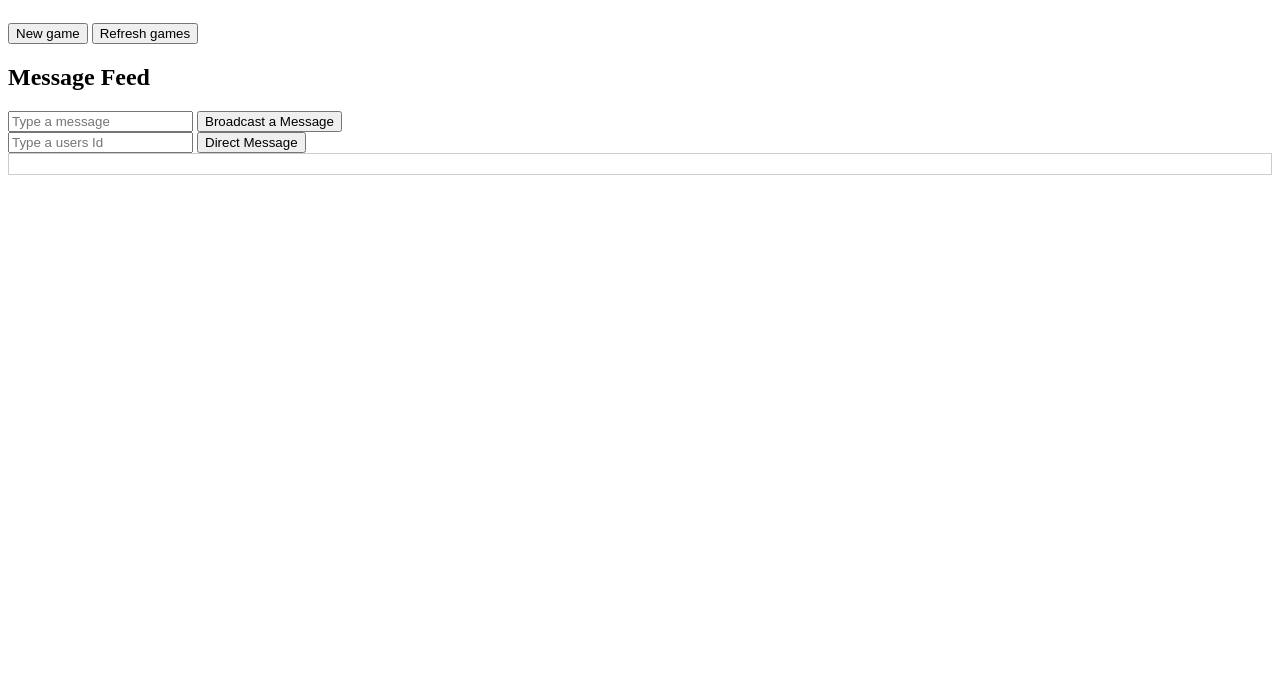
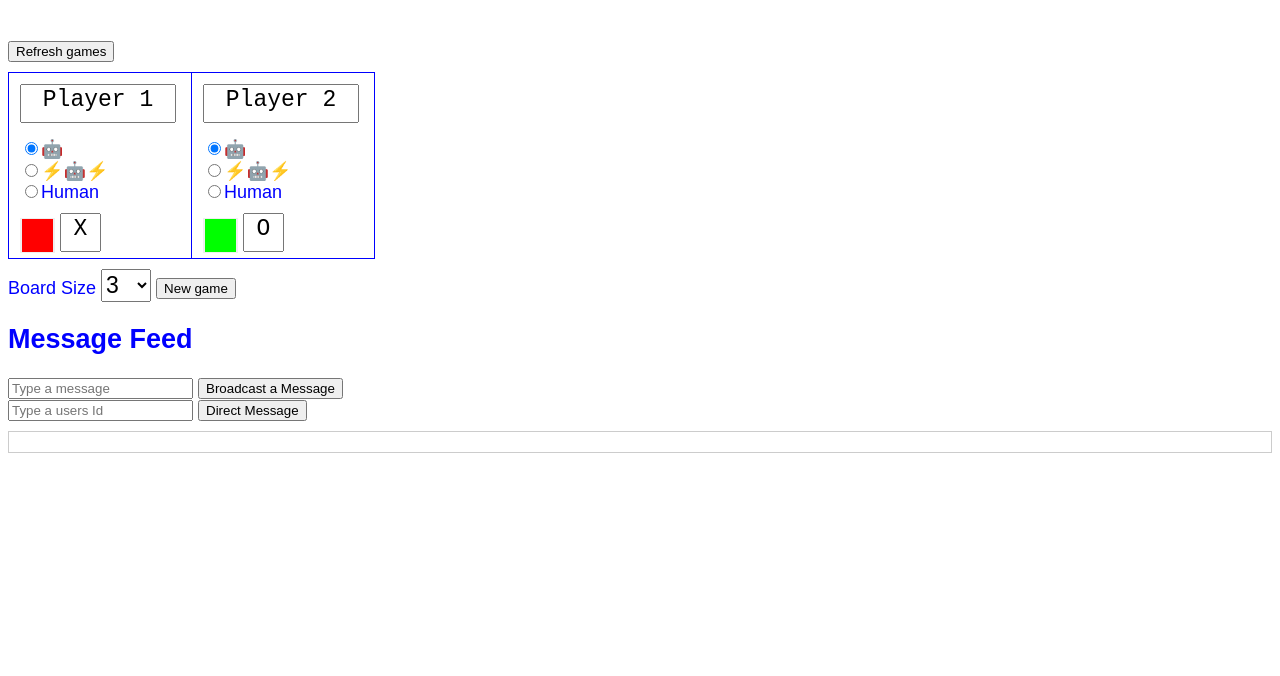
Before and after one commit to ryanjwise/websocket_example, a website: page app/public/index.html in a window 1280 px wide. Shown: the part 124-800 px from the top of the page. Drawn offline with Linux system fonts and the light colour scheme.

Commit message:
add in the front end bits to create a game (player info, board size, etc)

```diff
--- a/app/public/client.js
+++ b/app/public/client.js
@@ -66,7 +66,10 @@ document.getElementById('sendDirectMessage').onclick = () => {
 }
 
 document.getElementById('newGame').onclick = () => {
-  sendMessage({ type: 'command', content: 'start-new-game' })
+  let message = getGameInfo()
+  message.type = 'command'
+  message.content = 'start-new-game'
+  sendMessage(message)
 }
 
 document.getElementById('refreshGames').onclick = () => {
@@ -171,3 +174,25 @@ const onGameBoardCellClick = (evt) => {
   let boardCell = evt.target
   console.log(`Click on ${boardCell.id}`)
 }
+
+const getGameInfo = () => {
+  return {
+    boardSize: document.getElementById('board-size').value,
+    players: [
+      {
+        name: document.getElementById('player-1-name').value,
+        isComputer: document.querySelector('input[name="player-1-type"]:checked').value > 0,
+        boardLetter: document.getElementById('player-1-cell-letter').value,
+        cellColor: document.getElementById('player-1-cell-color').value,
+        isSmart: document.querySelector('input[name="player-1-type"]:checked').value == 2,
+      },
+      {
+        name: document.getElementById('player-2-name').value,
+        isComputer: document.querySelector('input[name="player-2-type"]:checked').value > 0,
+        boardLetter: document.getElementById('player-2-cell-letter').value,
+        cellColor: document.getElementById('player-2-cell-color').value,
+        isSmart: document.querySelector('input[name="player-2-type"]:checked').value == 2,
+      },
+    ],
+  }
+}
--- a/app/public/index.css
+++ b/app/public/index.css
@@ -45,6 +45,18 @@
   font-weight: bold;
 }
 
+body {
+  font-size: large;
+  font-family: Arial, sans-serif;
+  font-size: 18px;
+  color: blue;
+}
+
+div {
+  margin-top: 10px;
+  margin-bottom: 10px;
+}
+
 table {
   border: 0px solid;
   border-collapse: collapse;
@@ -84,3 +96,53 @@ th, td {
 .board-cell.available {
   background-color: rgb(255, 255, 255);
 }
+
+.board-size-listbox {
+  width: 50px;
+  height: 33px;
+  font-size: 23px;
+}
+
+.player-cell-letter {
+  resize: none;
+  text-align: center;
+  width: 35px;
+  height: 33px;
+  font-size: 23px;
+}
+
+.player-name {
+  resize: none;
+  text-align: center;
+  width: 150px;
+  height: 33px;
+  font-size: 23px;
+  margin-top: 10px;
+  margin-left: 10px;
+}
+
+.player-cell-color {
+  width: 35px;
+  height: 35px;
+  margin-left: 10px;
+}
+
+input[type="color"] {
+  appearance: none;
+  -webkit-appearance: none;
+  border: none;
+}
+
+input[type="color"]::-webkit-color-swatch-wrapper {
+  padding: 0;
+}
+
+input[type="color"]::-webkit-color-swatch {
+  border: none;
+}
+
+.radio-div label {
+  display: block;
+  text-align: left;
+  margin-left: 10px;
+}
--- a/app/public/index.html
+++ b/app/public/index.html
@@ -13,9 +13,45 @@
   <section id="game">
     <h2>Games</h2>
     <div id="availableGames"></div>
-    <button id="newGame">New game</button>
     <button id="refreshGames">Refresh games</button>
   </section>
+
+  <div>
+    <table>
+      <tr>
+        <td align="left" width="180px">
+          <textarea class="player-name" id="player-1-name" rows="1" cols="10" maxlength="10">Player 1</textarea>
+          <div class="radio-div">
+            <label><input type="radio" id="player-1-type-computer" name="player-1-type" value="1" checked>🤖</input></label>
+            <label><input type="radio" id="player-1-type-super-computer" name="player-1-type" value="2" >⚡🤖⚡</input></label>
+            <label><input type="radio" id="player-1-type-human" name="player-1-type" value="0">Human</input></label>
+          </div>
+          <input class="player-cell-color" type="color" id="player-1-cell-color" name="player-1-cell-color" value="#ff0000" />
+          <textarea class="player-cell-letter" id="player-1-cell-letter" rows="1" cols="2" maxlength="1">X</textarea>
+        </td>
+        <td align="left" width="180px">
+          <textarea class="player-name" id="player-2-name" rows="1" cols="10" maxlength="10">Player 2</textarea>
+          <div class="radio-div">
+            <label><input type="radio" id="player-2-type-computer" name="player-2-type" value="1" checked>🤖</input></label>
+            <label><input type="radio" id="player-2-type-super-computer" name="player-2-type" value="2">⚡🤖⚡</input></label>
+            <label><input type="radio" id="player-2-type-human" name="player-2-type" value="0">Human</input></label>
+          </div>
+          <input class="player-cell-color" type="color" id="player-2-cell-color" name="player-2-cell-color" value="#00ff00">
+          <textarea class="player-cell-letter" id="player-2-cell-letter" rows="1" cols="2" maxlength="1">O</textarea>
+        </td>
+      </tr>
+    </table>
+  </div>
+  <label for="board-size">Board Size</label>
+  <select class="board-size-listbox" id="board-size">
+    <option value="3">3</option>
+    <option value="5">5</option>
+    <option value="7">7</option>
+    <option value="9">9</option>
+    <option value="11">11</option>
+    <option value="13">13</option>
+  </select>
+  <button id="newGame">New game</button>
 
   <section id="messaging">
     <h2>Message Feed</h2>
--- a/app/server.mjs
+++ b/app/server.mjs
@@ -130,7 +130,7 @@ function handleCommand(client, message) {
       client.send(JSON.stringify({
         board: {
           action: 'create-game-board',
-          boardSize: 3
+          boardSize: message.boardSize // TODO - Pull this from game object we create above
         }
       }))
       break
```
